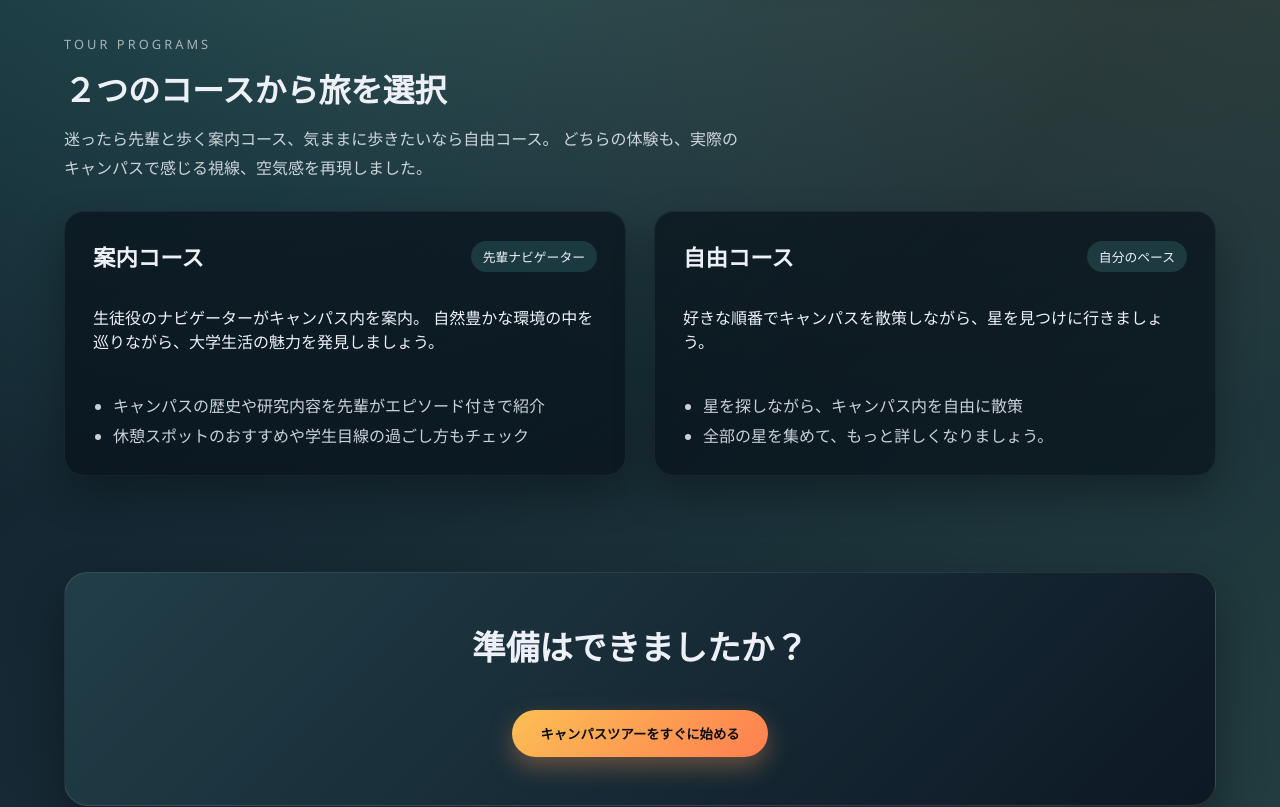
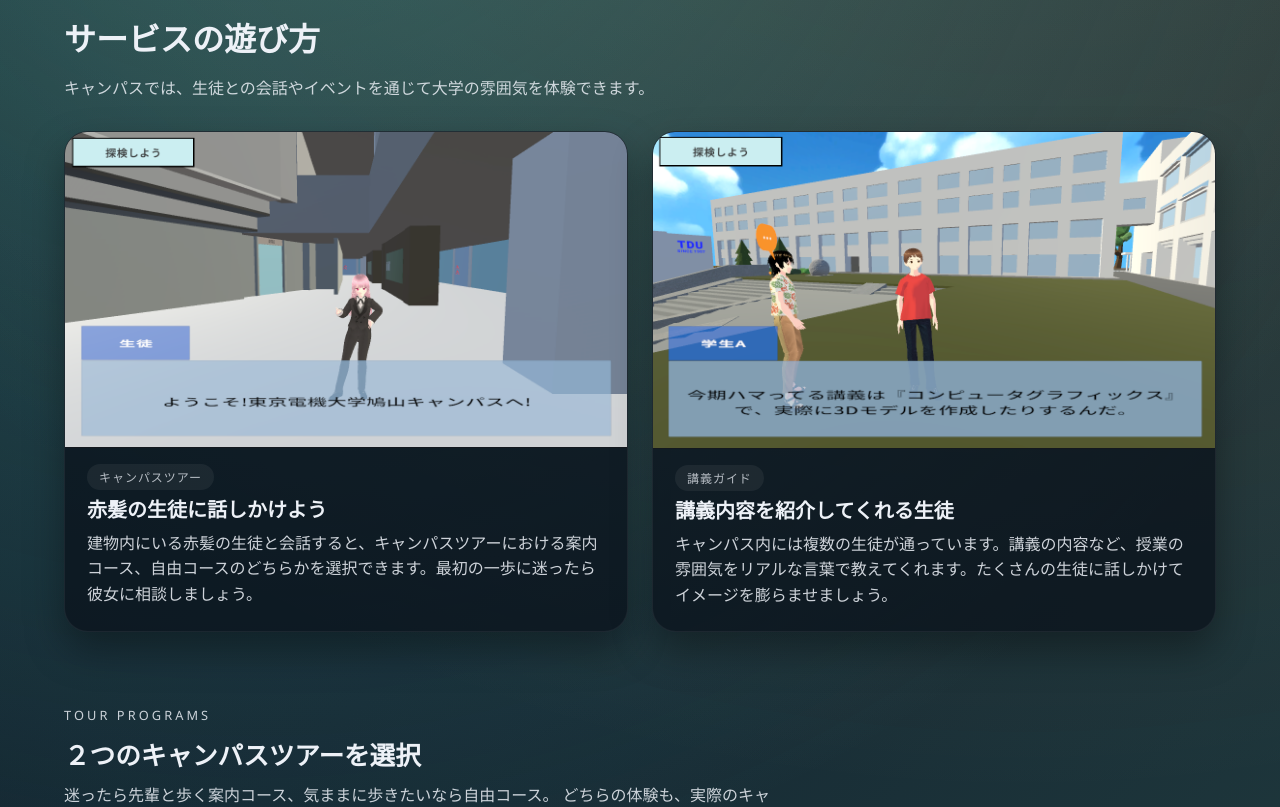
Before and after one commit to HijiriSato88/hatoyama-virtual-open-campus, a Nuxt app: page / in a window 1280 px wide. Shown: the part 822-1629 px from the top of the page. Built offline with nearby package versions, Linux system fonts and the light colour scheme.

Commit message:
add section how to play

```diff
--- a/app/pages/index.css
+++ b/app/pages/index.css
@@ -61,11 +61,15 @@
   padding: 0 5vw 96px;
 }
 
+.page-main > section + section {
+  margin-top: 96px;
+}
+
 .hero {
   display: grid;
   grid-template-columns: minmax(0, 1.1fr) minmax(0, 0.9fr);
   gap: 48px;
-  padding: 120px 0 100px;
+  padding: 120px 0 0;
 }
 
 .hero-text h1 {
@@ -202,6 +206,86 @@
   opacity: 0.85;
 }
 
+.experience-grid {
+  display: grid;
+  grid-template-columns: repeat(auto-fit, minmax(240px, 1fr));
+  gap: 24px;
+}
+
+.experience-card {
+  display: flex;
+  flex-direction: column;
+  gap: 16px;
+  padding: 22px;
+  border-radius: 24px;
+  background: rgba(10, 18, 27, 0.75);
+  border: 1px solid rgba(255, 255, 255, 0.06);
+  box-shadow: 0 18px 38px rgba(0, 0, 0, 0.35);
+}
+
+.experience-figure {
+  margin: -22px -22px 0;
+  border-radius: 22px 22px 0 0;
+  overflow: hidden;
+  border-bottom: 1px solid rgba(255, 255, 255, 0.06);
+  background: rgba(4, 8, 15, 0.9);
+  display: flex;
+  justify-content: center;
+}
+
+.experience-figure img {
+  width: 100%;
+  height: auto;
+  display: block;
+  object-fit: contain;
+}
+
+.experience-card__body h3 {
+  margin: 4px 0 8px;
+  font-size: 1.25rem;
+}
+
+.experience-card__body p {
+  margin: 0;
+  line-height: 1.6;
+  opacity: 0.86;
+}
+
+.experience-card__badge {
+  display: inline-flex;
+  align-items: center;
+  justify-content: center;
+  padding: 4px 12px;
+  border-radius: 999px;
+  background: rgba(255, 255, 255, 0.08);
+  font-size: 0.75rem;
+  letter-spacing: 0.08em;
+  text-transform: uppercase;
+  opacity: 0.75;
+}
+
+.experience-note {
+  margin: 28px 0 0;
+  font-size: 0.95rem;
+  opacity: 0.85;
+}
+
+.experience-subheading {
+  margin: 72px 0 32px;
+  max-width: 720px;
+}
+
+.experience-subheading h3 {
+  margin: 8px 0;
+  font-size: 1.6rem;
+}
+
+.experience-subheading p {
+  margin: 0;
+  line-height: 1.8;
+  opacity: 0.84;
+}
+
 .course-grid {
   display: grid;
   grid-template-columns: repeat(auto-fit, minmax(280px, 1fr));
@@ -246,10 +330,6 @@
   display: grid;
   gap: 6px;
   opacity: 0.85;
-}
-
-.cta {
-  margin: 96px 0 0;
 }
 
 .cta-inner {
--- a/app/pages/index.vue
+++ b/app/pages/index.vue
@@ -22,13 +22,10 @@
             あなたのデバイスで、鳩山キャンパスの自然空間へ
           </p>
           <p class="hero-description">
-            Unityで再現された鳩山キャンパスを、まるでその場にいるかのように体験できます。
+            再現された鳩山キャンパスを、まるでその場にいるかのように体験できます。
             ご自宅でも、鳩山の空気をまとった時間をお楽しみください。
           </p>
           <div class="hero-actions">
-            <button class="cta-button" @click="goToTour">
-              キャンパスツアーを体験
-            </button>
           </div>
           <div class="hero-highlights">
             <div>
@@ -57,16 +54,41 @@
         </div>
       </section>
 
-
-      <section class="courses" id="courses">
+      <section class="experience" id="experience">
         <div class="section-heading">
-          <p class="section-eyebrow">Tour Programs</p>
-          <h2>２つのコースから旅を選択</h2>
+          <p class="section-eyebrow">Gameplay & Tours</p>
+          <h2>サービスの遊び方</h2>
           <p class="section-description">
-            迷ったら先輩と歩く案内コース、気ままに歩きたいなら自由コース。
-            どちらの体験も、実際のキャンパスで感じる視線、空気感を再現しました。
+            キャンパスでは、生徒との会話やイベントを通じて大学の雰囲気を体験できます。
           </p>
         </div>
+
+        <div class="experience-grid">
+          <article
+            v-for="event in gameplayEvents"
+            :key="event.title"
+            class="experience-card"
+          >
+            <figure v-if="event.image" class="experience-figure">
+              <img :src="event.image" :alt="event.alt || ''" loading="lazy" />
+            </figure>
+            <div class="experience-card__body">
+              <span class="experience-card__badge">{{ event.badge }}</span>
+              <h3>{{ event.title }}</h3>
+              <p>{{ event.description }}</p>
+            </div>
+          </article>
+        </div>
+
+        <div class="experience-subheading">
+          <p class="section-eyebrow">Tour Programs</p>
+          <h3>２つのキャンパスツアーを選択</h3>
+          <p>
+            迷ったら先輩と歩く案内コース、気ままに歩きたいなら自由コース。
+            どちらの体験も、実際のキャンパスで感じる視線や空気感を再現しました。
+          </p>
+        </div>
+
         <div class="course-grid">
           <article class="course-card guided">
             <div class="course-card__header">
@@ -74,11 +96,11 @@
               <span class="course-tag">先輩ナビゲーター</span>
             </div>
             <p>
-              生徒役のナビゲーターがキャンパス内を案内。
+              ナビゲーターがキャンパス内を案内。
               自然豊かな環境の中を巡りながら、大学生活の魅力を発見しましょう。
             </p>
             <ul>
-              <li>キャンパスの歴史や研究内容を先輩がエピソード付きで紹介</li>
+              <li>施設内の見どころをナビゲーターが解説</li>
               <li>休憩スポットのおすすめや学生目線の過ごし方もチェック</li>
             </ul>
           </article>
@@ -89,11 +111,11 @@
               <span class="course-tag">自分のペース</span>
             </div>
             <p>
-              好きな順番でキャンパスを散策しながら、星を見つけに行きましょう。
+              好きな順番でキャンパスを散策しながら、スターを見つけに行きましょう。
             </p>
             <ul>
-              <li>星を探しながら、キャンパス内を自由に散策</li>
-              <li>全部の星を集めて、もっと詳しくなりましょう。</li>
+              <li>スターを探しながら、キャンパス内を自由に散策</li>
+              <li>全部のスターを集めて、大学について詳しくなりましょう</li>
             </ul>
           </article>
         </div>
@@ -129,6 +151,27 @@
 }
 
 const campusImage = new URL('../assets/image/campus.png', import.meta.url).href
+const welcomeGirlImage = new URL('../assets/image/welcome_girl.png', import.meta.url).href
+const lectureGuideImage = new URL('../assets/image/teach_lecturet_mob.png', import.meta.url).href
+
+const gameplayEvents = [
+  {
+    title: '赤髪の生徒に話しかけよう',
+    description:
+      '建物内にいる赤髪の生徒と会話すると、キャンパスツアーにおける案内コース、自由コースのどちらかを選択できます。最初の一歩に迷ったら彼女に相談しましょう。',
+    badge: 'キャンパスツアー',
+    image: welcomeGirlImage,
+    alt: 'ツアー選択を案内してくれる赤髪の生徒キャラクター'
+  },
+  {
+    title: '講義内容を紹介してくれる生徒',
+    description:
+      'キャンパス内には複数の生徒が通っています。講義の内容など、授業の雰囲気をリアルな言葉で教えてくれます。たくさんの生徒に話しかけてイメージを膨らませましょう。',
+    badge: '講義ガイド',
+    image: lectureGuideImage,
+    alt: '講義内容を教えてくれる生徒キャラクター'
+  }
+]
 
 useHead({
   title: '鳩山キャンパス Virtual Open Campus｜東京電機大学',
```
Also changed, not shown: app/assets/image/teach_lecturet_mob.png (added), app/assets/image/welcome_girl.png (added).
